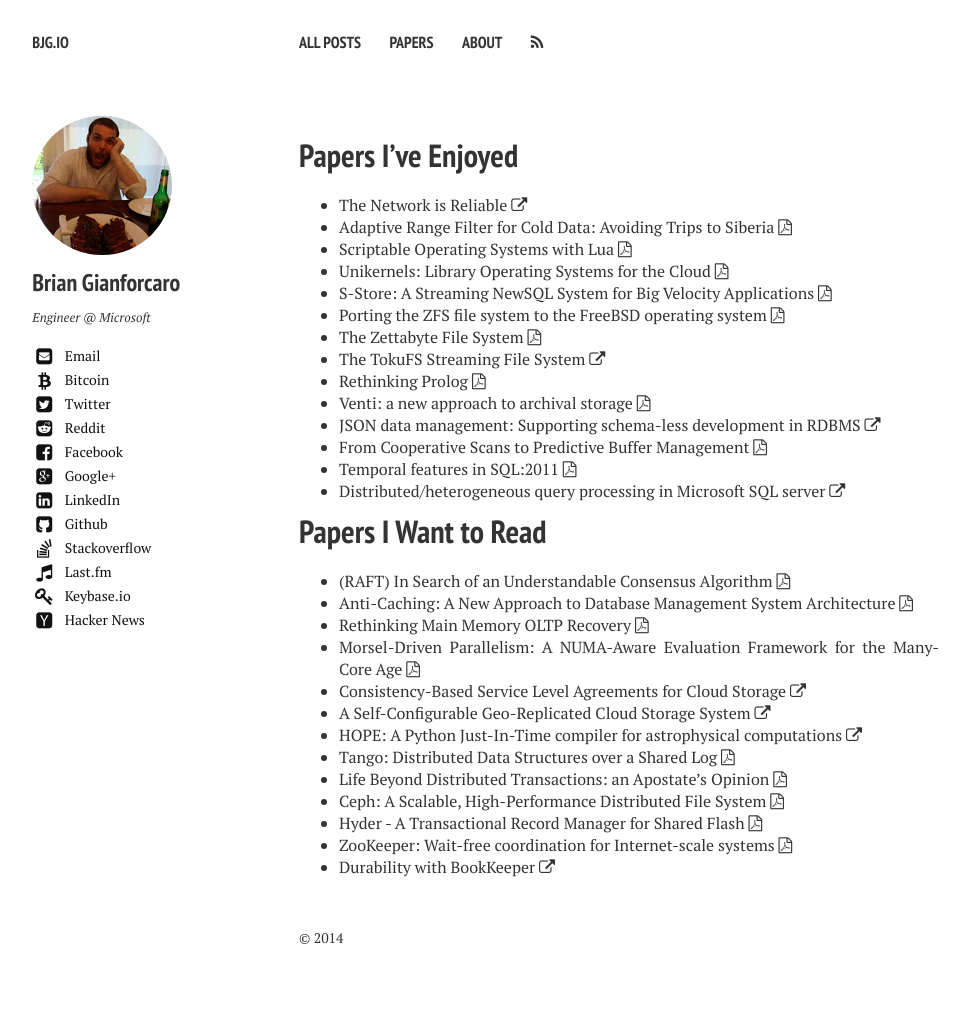
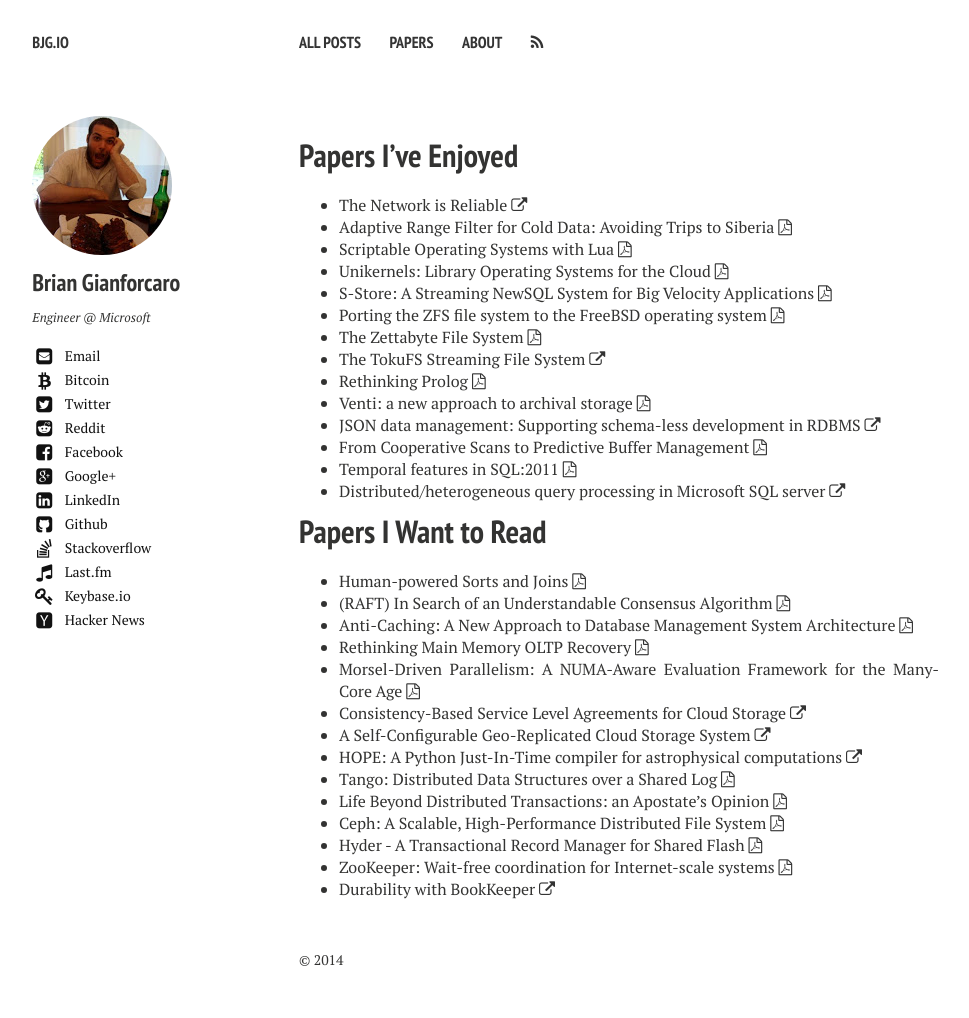
Before and after one commit to bgianfo/bgianfo.github.io, a Jekyll site: the page built from papers/index.md, in a window 1280 px wide. Shown: the whole page, without its empty margins (21-990 px from the left). Built offline with Jekyll 4.4.1, drawn with Linux system fonts in a browser that asks for light colours; nearby versions of some CDN libraries; before the commit the page ends 996 px from its top, so only the background shows below that.

Commit message:
Add human joins paper on mturk's to form a db.

```diff
--- a/papers/index.md
+++ b/papers/index.md
@@ -20,7 +20,8 @@
 * <span>Temporal features in SQL:2011 </span> <a href="http://www.sigmod.org/publications/sigmod-record/1209/pdfs/07.industry.kulkarni.pdf"><i class="fa fa-file-pdf-o"></i></a>
 * <span>Distributed/heterogeneous query processing in Microsoft SQL server </span><a href="http://ieeexplore.ieee.org/xpls/abs_all.jsp?arnumber=1410211&tag=1"><i class="fa fa-external-link"></i></a>
 
-# Papers I Want to Read
+#  Papers I Want to Read
+* <span>Human-powered Sorts and Joins</span> <a href="http://marcua.net/papers/qurk-vldb2012.pdf"><i class="fa fa-file-pdf-o"></i></a>
 * <span>(RAFT) In Search of an Understandable Consensus Algorithm </span> <a href="https://ramcloud.stanford.edu/raft.pdf"><i class="fa fa-file-pdf-o"></i></a>
 * <span>Anti-Caching: A New Approach to Database Management System Architecture </span> <a href="http://www.vldb.org/pvldb/vol6/p1942-debrabant.pdf"><i class="fa fa-file-pdf-o"></i></a>
 * <span>Rethinking Main Memory OLTP Recovery </span> <a href="http://hstore.cs.brown.edu/papers/voltdb-recovery.pdf"><i class="fa fa-file-pdf-o"></i></a>
```
